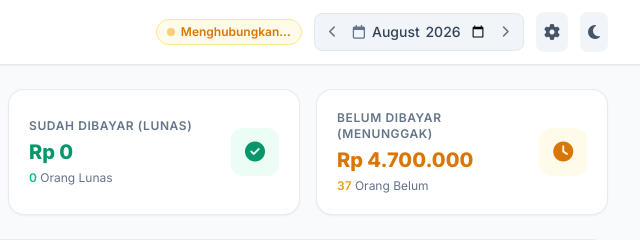
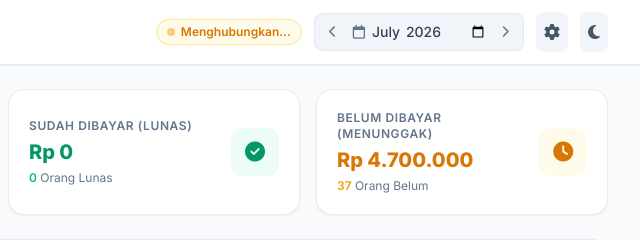
Before and after one commit to aditzandi/stok-barang, a plain HTML site: page index.html in a window 1280 px wide. Shown: the top 240 px of the page, 640-1280 px from the left. Drawn offline with nearby package versions, Linux system fonts and the light colour scheme; no server answers.

Commit message:
index.html

```diff
--- a/index.html
+++ b/index.html
@@ -540,7 +540,17 @@
             "50M": 250000
         };
 
-        let currentPeriod = "Agustus 2026";
+        // Nama bulan Indonesia, dipakai untuk konversi <input type="month"> (YYYY-MM) <-> label "Bulan Tahun"
+        const MONTH_NAMES_ID = [
+            "Januari", "Februari", "Maret", "April", "Mei", "Juni",
+            "Juli", "Agustus", "September", "Oktober", "November", "Desember"
+        ];
+
+        // Default periode = bulan & tahun saat ini sesuai tanggal perangkat
+        let currentPeriod = (() => {
+            const now = new Date();
+            return `${MONTH_NAMES_ID[now.getMonth()]} ${now.getFullYear()}`;
+        })();
         let customersData = [];
         let deleteTargetId = null;
 
@@ -556,12 +566,6 @@
                 window.initCloudDatabase();
             }
         };
-
-        // Nama bulan Indonesia, dipakai untuk konversi <input type="month"> (YYYY-MM) <-> label "Bulan Tahun"
-        const MONTH_NAMES_ID = [
-            "Januari", "Februari", "Maret", "April", "Mei", "Juni",
-            "Juli", "Agustus", "September", "Oktober", "November", "Desember"
-        ];
 
         function monthValueToLabel(value) {
             // value format: "2026-08"
```
